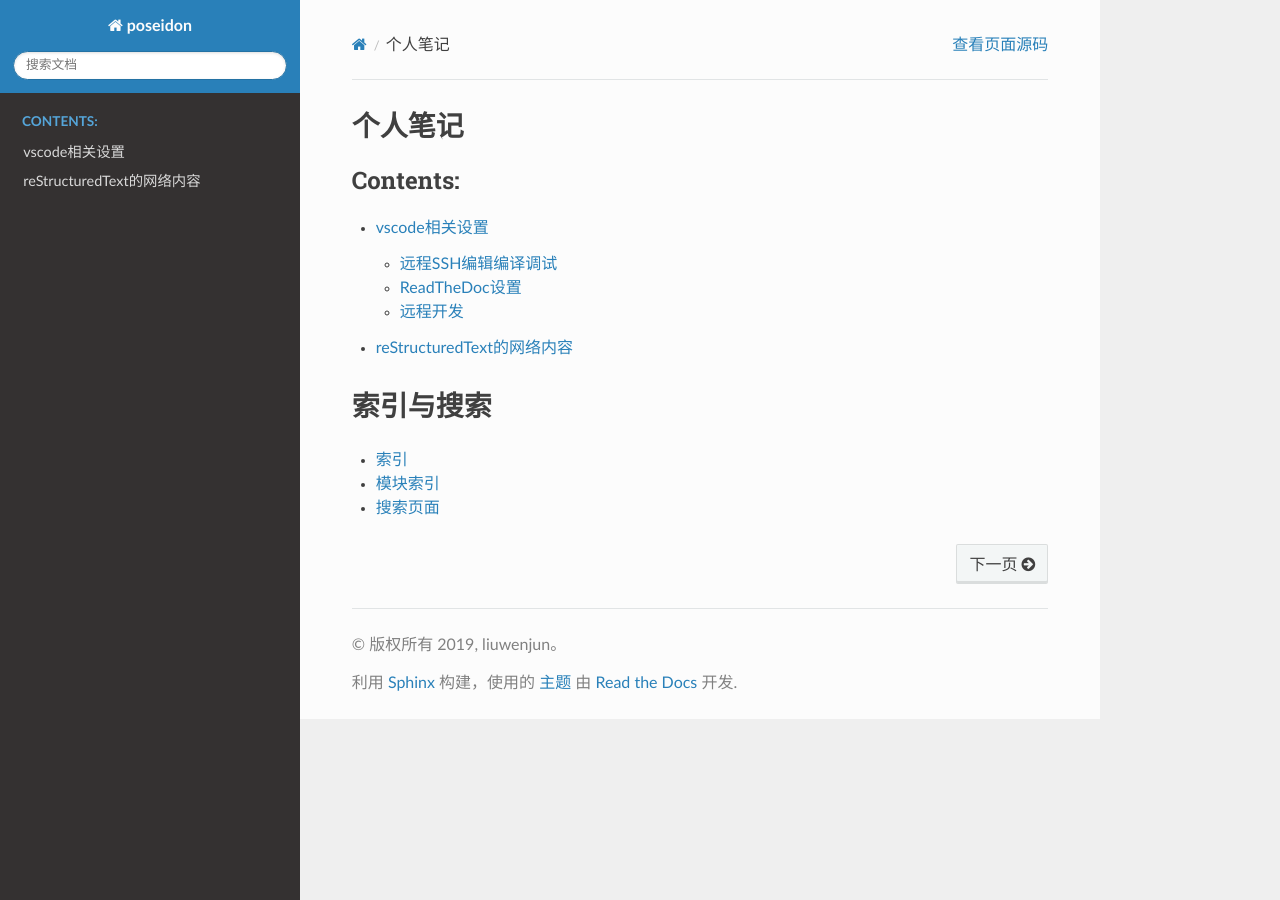
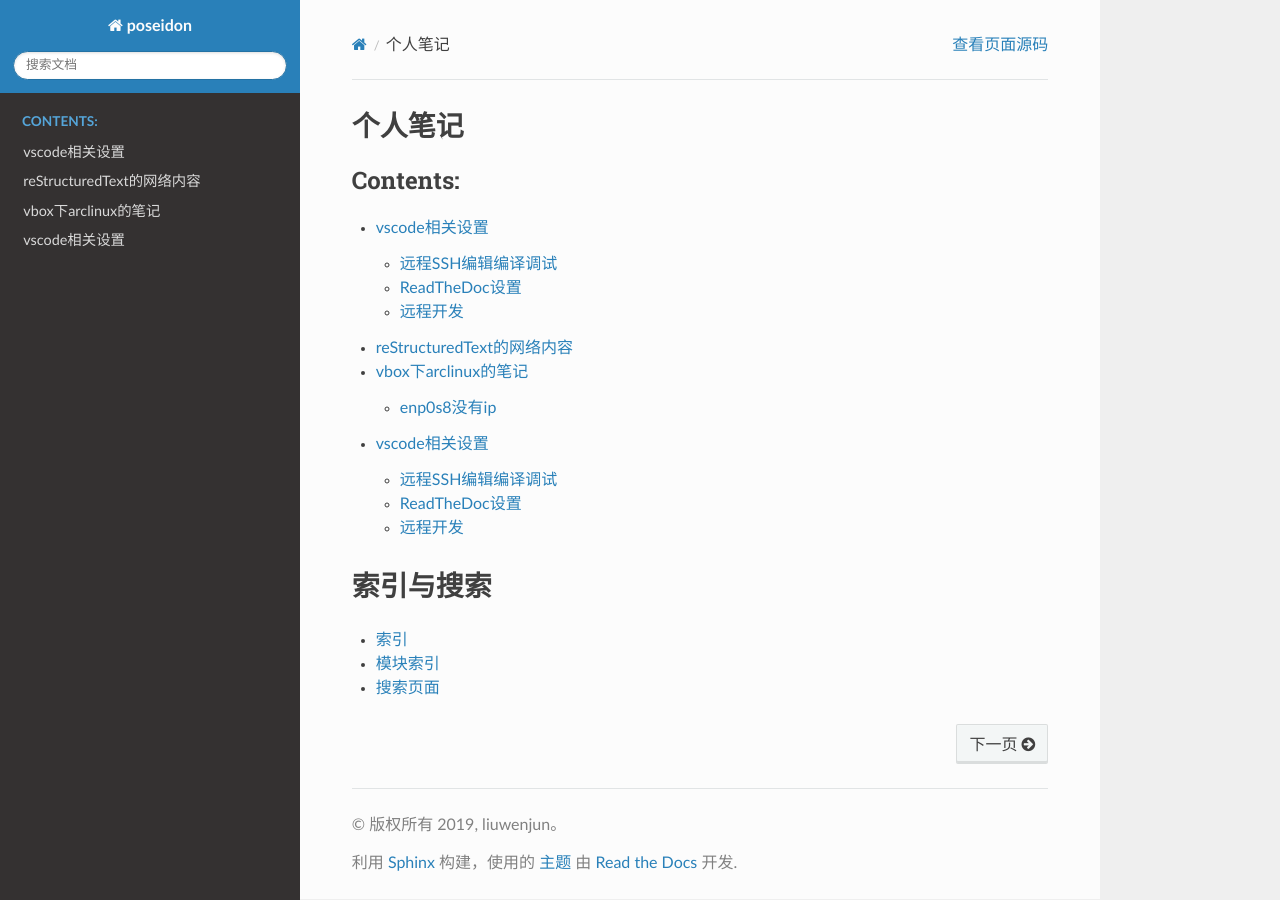
Before and after one commit to pass0a/note, a Sphinx documentation site: the page built from doc/index.rst, in a window 1280 px wide. Built offline with Sphinx 7.4.7 and the Read the Docs theme 2.0.0, drawn with Linux system fonts in a browser that asks for light colours.

Commit message:
fix: archlinux上网设置

```diff
--- a/doc/index.rst
+++ b/doc/index.rst
@@ -12,6 +12,8 @@
 
    vscode
    reStructuredText
+   vboxarchlinux
+   vscode
 
 索引与搜索
 ==================
--- /dev/null
+++ b/doc/vboxarchlinux.rst
@@ -0,0 +1,13 @@
+vbox下arclinux的笔记
+=====================
+enp0s8没有ip
+---------------------
+如果设置完hostonly后，发现enp0s8没有IP，或者有时候会突然丢失IP，那么可以直接通过pacman安装NetManager来解决这个问题，当然要记得启动NetworkManager服务。
+
+.. code-block:: shell
+    :linenos:
+
+    pacman -S NetworkManager
+    systemctl enable NetworkManager
+    systemctl start NetworkManager
+    systemctl status NetworkManager
--- a/doc/vscode.rst
+++ b/doc/vscode.rst
@@ -15,7 +15,7 @@
     :linenos:
 
     ssh-keygen //如果已经生成过，可跳过
-    ssh-copy-id -i .ssh/id_rsa.pub  用户名字@192.168.x.xxx
+    ssh-copy-id -i ~/.ssh/id_rsa.pub  用户名字@192.168.x.xxx
     ssh 用户名字@192.168.x.xxx // 测试连接
 
 
@@ -85,6 +85,8 @@
     pip config set global.index-url https://pypi.tuna.tsinghua.edu.cn/simple
     pip install flake8 sphinx sphinx-autobuild sphinx_rtd_theme
 
+如果遇见找不到python的问题，可以通过ctrl+shift+p,输入python:select interpreter来指定python。
+
 本节设置请参考如下网址
 
 1) `设置开源镜像加速 <http://vra.github.io/2018/04/18/mirrors-speedup/>`_
```
Also changed, not shown: doc/autotest.txt (added).
